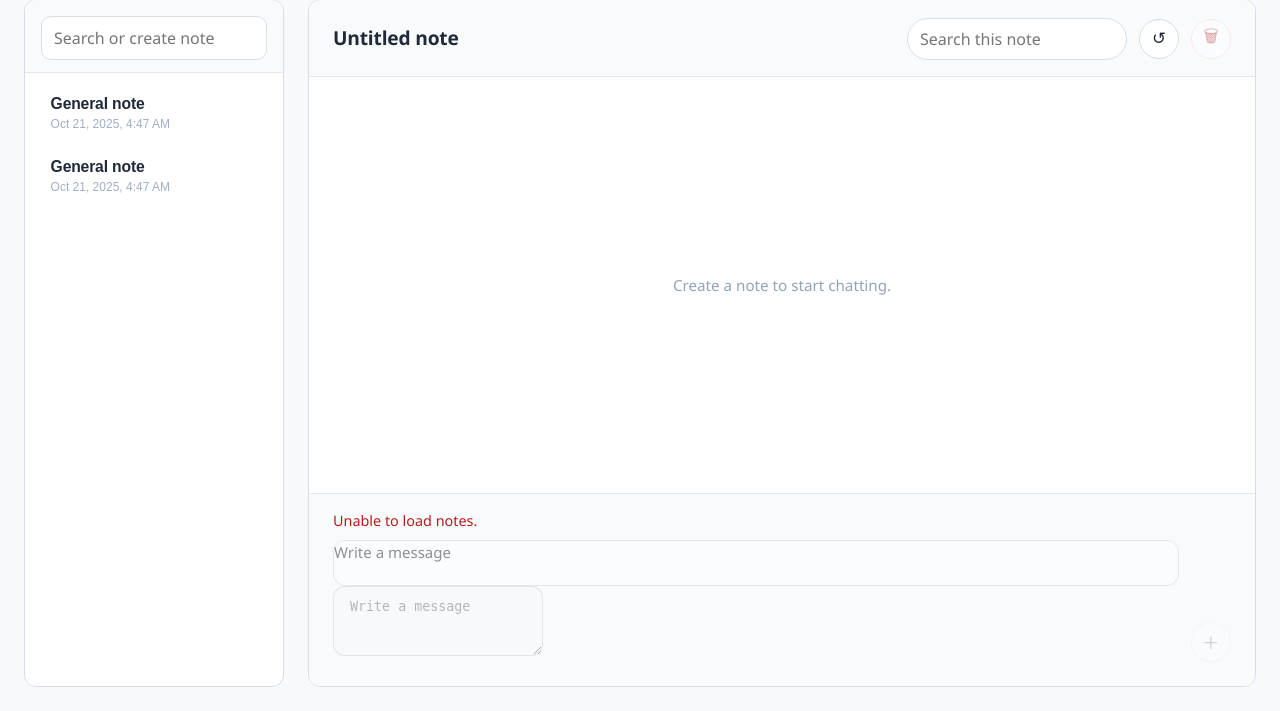
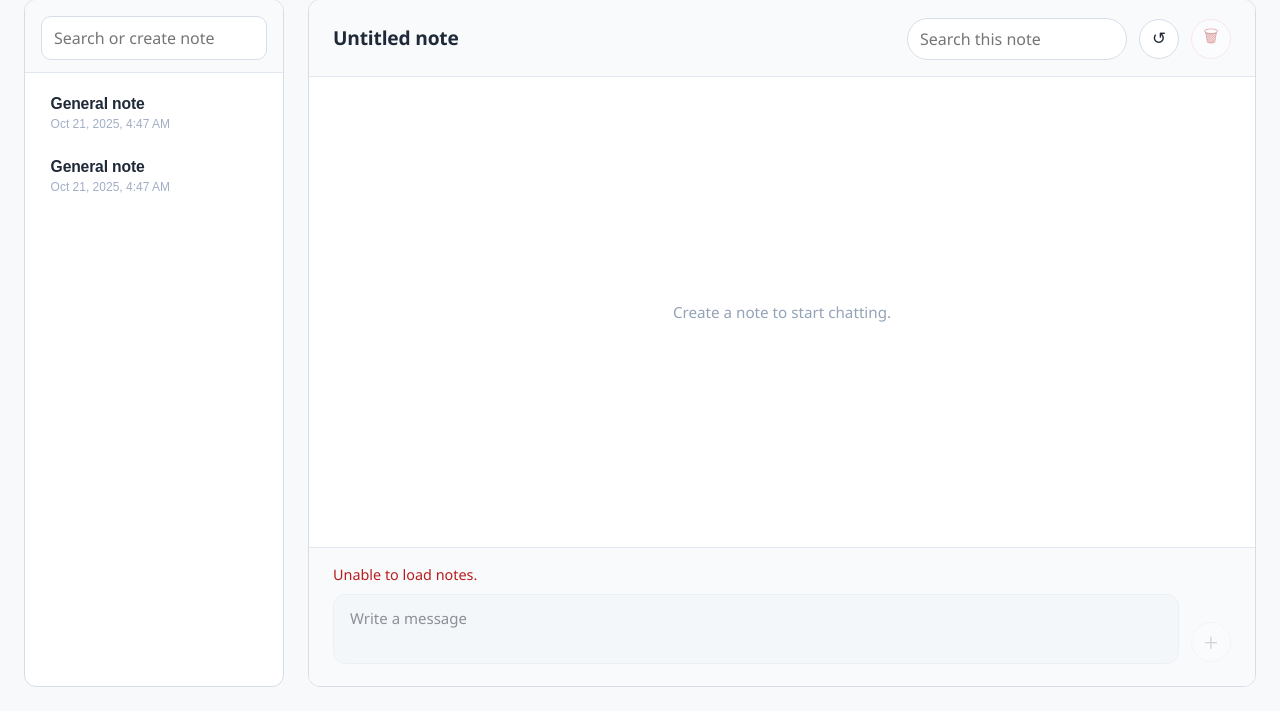
Before and after one commit to psy777/order-management-system, a Flask app: page /firecoast in a window 1280 px wide. Shown: the part 89-800 px from the top of the page. Run offline with Flask 3, Linux system fonts and the light colour scheme; data comes from the database, SQL or seed files in the repository; data that the repository does not hold is empty; some libraries are stand-ins or nearby versions.

Commit message:
Fix mention composer overlay layout

```diff
--- a/assets/css/firecoast_chat.css
+++ b/assets/css/firecoast_chat.css
@@ -591,27 +591,105 @@ body.fc-body {
 }
 
 .fc-body .record-mention-textarea {
+    position: relative;
     width: 100%;
+    display: flex;
+    flex-direction: column;
+    gap: 0.5rem;
+}
+
+.fc-body .record-mention-textarea > .relative,
+.fc-body .record-mention-textarea .relative {
+    position: relative;
+    display: block;
 }
 
 .fc-body .record-mention-textarea__overlay {
+    position: absolute;
+    inset: 0;
+    pointer-events: none;
+    z-index: 2;
     border: 1px solid #d0d5dd;
     border-radius: 12px;
     background: #ffffff;
     color: #1f2933;
     min-height: 44px;
+    padding: 12px 16px;
+    font-size: 15px;
+    line-height: 1.5;
+    transition: border-color 0.16s ease, box-shadow 0.16s ease, background-color 0.16s ease;
+    white-space: pre-wrap;
+    word-break: break-word;
+}
+
+.fc-body .record-mention-textarea__overlay.border-slate-200 {
+    border-color: #e2e8f0;
+}
+
+.fc-body .record-mention-textarea__overlay.border-slate-300 {
+    border-color: #cbd5f5;
+}
+
+.fc-body .record-mention-textarea__overlay.border-orange-300 {
+    border-color: #fbbf24;
+}
+
+.fc-body .record-mention-textarea__overlay.bg-slate-100 {
+    background-color: #f1f5f9;
+}
+
+.fc-body .record-mention-textarea__overlay.bg-white {
+    background-color: #ffffff;
+}
+
+.fc-body .record-mention-textarea__overlay.shadow-sm {
+    box-shadow: 0 1px 2px rgba(15, 23, 42, 0.12);
+}
+
+.fc-body .record-mention-textarea__overlay.ring-2 {
+    box-shadow: 0 0 0 4px rgba(251, 191, 36, 0.28);
+}
+
+.fc-body .record-mention-textarea__overlay.ring-orange-200 {
+    box-shadow: 0 0 0 4px rgba(254, 215, 170, 0.4);
+}
+
+.fc-body .record-mention-textarea__input {
+    position: relative;
+    z-index: 1;
+    width: 100%;
+    min-height: 44px;
+    padding: 12px 16px;
+    border-radius: 12px;
+    border: none;
+    background: transparent;
+    color: transparent;
+    caret-color: transparent;
+    resize: none;
     font-size: 15px;
     line-height: 1.5;
 }
 
-.fc-body .record-mention-textarea__input {
-    min-height: 44px;
-    padding: 12px 16px;
-    border-radius: 12px;
+.fc-body .record-mention-textarea__input::placeholder {
+    color: transparent;
+}
+
+.fc-body .record-mention-textarea__input:focus {
+    outline: none;
+    box-shadow: none;
+}
+
+.fc-body .record-mention-textarea__input:disabled {
+    cursor: not-allowed;
 }
 
 .fc-body .record-mention-textarea__menu {
     position: absolute;
+    left: 0;
+    right: 0;
+    bottom: 100%;
+    margin-bottom: 0.75rem;
+    z-index: 30;
 }
 
 .fc-body .record-mention-textarea__list {
```
